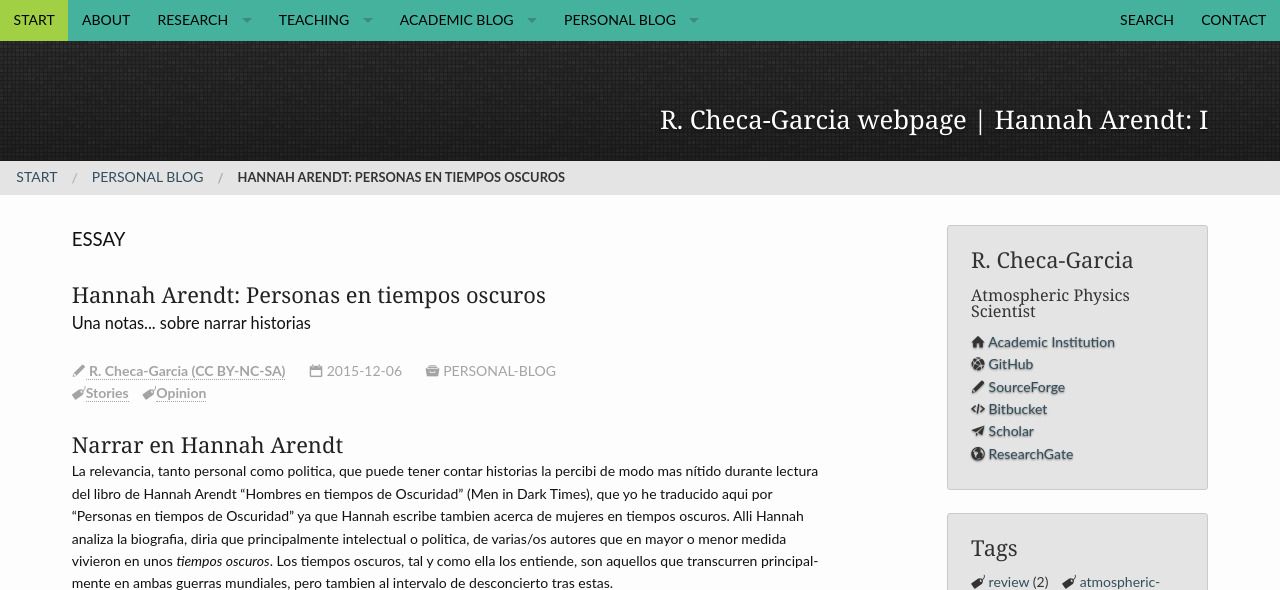
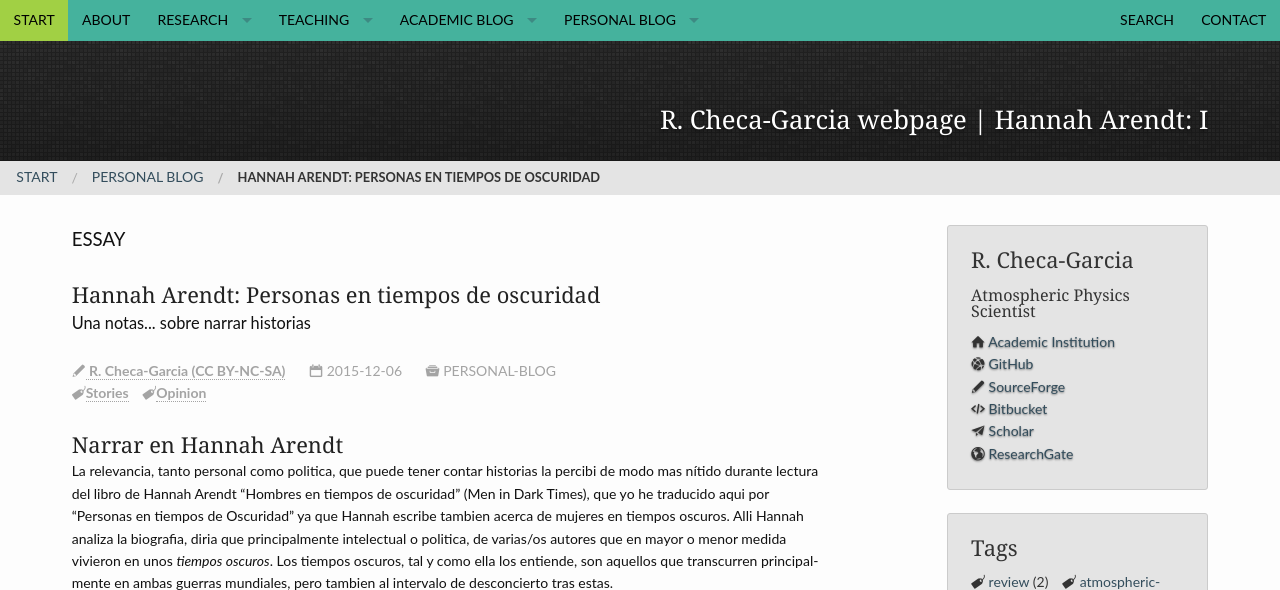
Before and after one commit to RCHG/rchg.github.io, a Jekyll site: the page built from _posts/2015-12-06-About-Stories.md, in a window 1280 px wide. Shown: the top 590 px of the page. Built offline with Jekyll 4.4.1, drawn with Linux system fonts in a browser that asks for light colours; nearby versions of some CDN libraries; comment, search, counter and statistics services are not loaded.

Commit message:
Update 2015-12-06-About-Stories.md

```diff
--- a/_posts/2015-12-06-About-Stories.md
+++ b/_posts/2015-12-06-About-Stories.md
@@ -2,7 +2,7 @@
 layout: page
 sidebar: right
 subheadline: Essay
-title:  "Hannah Arendt: Personas en tiempos oscuros"
+title:  "Hannah Arendt: Personas en tiempos de oscuridad"
 teaser: "Una notas... sobre narrar historias"
 breadcrumb: true
 tags:
@@ -17,7 +17,7 @@ header:
 
 ### Narrar en Hannah Arendt
 
-La relevancia, tanto personal como politica, que puede tener contar historias la percibi de modo mas nítido durante lectura del libro de Hannah Arendt "Hombres en tiempos de Oscuridad" (Men in Dark Times), que yo he traducido aqui por "Personas en tiempos de Oscuridad" ya que Hannah escribe tambien acerca de mujeres en tiempos oscuros. Alli Hannah analiza la biografia, diria que principalmente intelectual o politica, de varias/os autores que en mayor o menor medida vivieron en unos *tiempos oscuros*. Los tiempos oscuros, tal y como ella los entiende, son aquellos que transcurren principalmente en ambas guerras mundiales, pero tambien al intervalo de desconcierto tras estas.
+La relevancia, tanto personal como politica, que puede tener contar historias la percibi de modo mas nítido durante lectura del libro de Hannah Arendt "Hombres en tiempos de oscuridad" (Men in Dark Times), que yo he traducido aqui por "Personas en tiempos de Oscuridad" ya que Hannah escribe tambien acerca de mujeres en tiempos oscuros. Alli Hannah analiza la biografia, diria que principalmente intelectual o politica, de varias/os autores que en mayor o menor medida vivieron en unos *tiempos oscuros*. Los tiempos oscuros, tal y como ella los entiende, son aquellos que transcurren principalmente en ambas guerras mundiales, pero tambien al intervalo de desconcierto tras estas.
 
 En su texto *A proposito de Lessing*, Hannah concede gran importancia a la capacidad de relatar acontecimientos vividos como parte de un proceso de asimilación/superación (posiblemente tambien de entendimiento). Esto lo discute al respecto de la dificultad experiementada en Alemania para relatar la tragedia que habia acontencido en el segundo cuarto del siglo XX. Habla Hannah, este contexto de como la capacidad de relatar llega una vez se han superado las emociones naturales de ira e indignación que demandan más una acción directa, que una reflexión. De acuerdo con Hannah el proceso de narrar es necesario, a nivel artistico, historico y personal, y permite a posteriori ejercer un cierto dominio sobre hechos pasados. Lo interesante es como, una vez se construye una narración de lo sucedido, esta *sobrevive al tiempo* aportando *nuevos significados a lo acontecido* (significados inacessibles en el tiempo de la acción directa).
 
```
